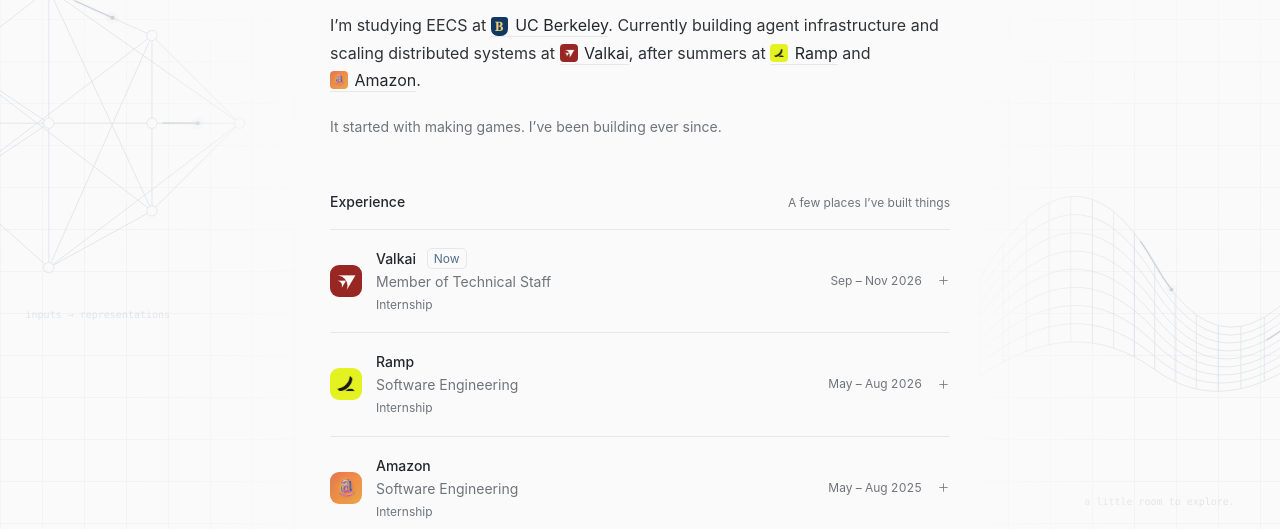
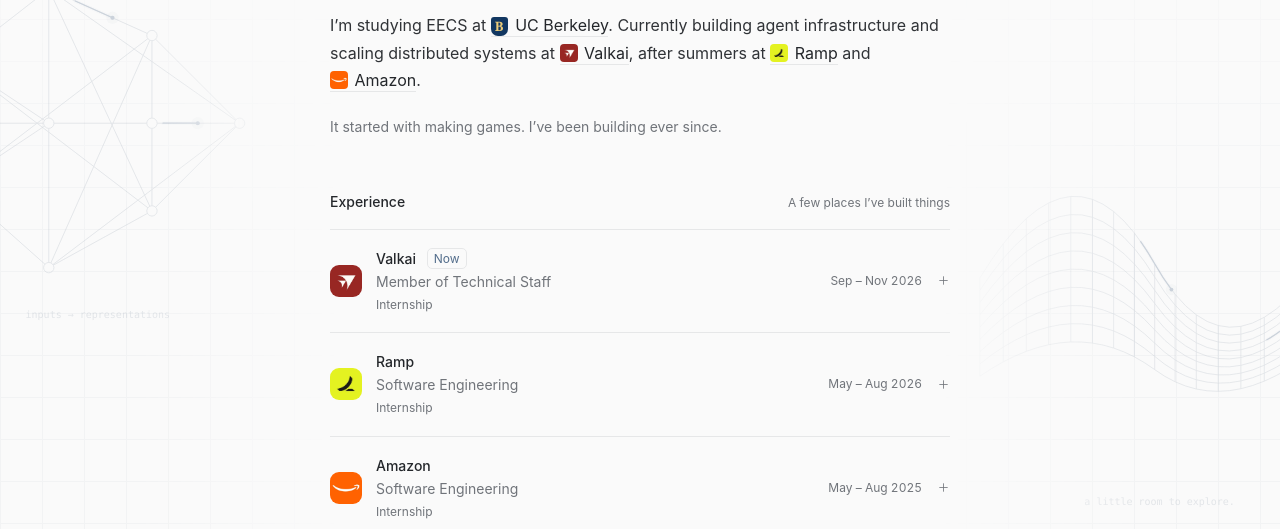
Before and after one commit to bshamloufard/BenPortfolio, a website: page public/index.html in a window 1280 px wide. Shown: the part 271-800 px from the top of the page. Drawn offline with Linux system fonts and the light colour scheme.

Commit message:
Use the new Amazon smile logo

```diff
--- a/public/index.html
+++ b/public/index.html
@@ -98,7 +98,7 @@
 
     <section class="introduction" aria-label="About Ben">
       <p>I build the platforms and infrastructure behind AI agents.</p>
-      <p>I’m studying EECS at <a class="inline-link" href="https://eecs.berkeley.edu/"><span class="berkeley-mark" aria-hidden="true">B</span> UC Berkeley</a>. Currently building agent infrastructure and scaling distributed systems at <a class="inline-link" href="#valkai"><img src="/assets/valkai.jpg" width="18" height="18" alt=""> Valkai</a>, after summers at <a class="inline-link" href="#ramp"><img src="/assets/ramp.jpg" width="18" height="18" alt=""> Ramp</a> and <a class="inline-link" href="#amazon"><img src="/assets/amazon.webp" width="18" height="18" alt=""> Amazon</a>.</p>
+      <p>I’m studying EECS at <a class="inline-link" href="https://eecs.berkeley.edu/"><span class="berkeley-mark" aria-hidden="true">B</span> UC Berkeley</a>. Currently building agent infrastructure and scaling distributed systems at <a class="inline-link" href="#valkai"><img src="/assets/valkai.jpg" width="18" height="18" alt=""> Valkai</a>, after summers at <a class="inline-link" href="#ramp"><img src="/assets/ramp.jpg" width="18" height="18" alt=""> Ramp</a> and <a class="inline-link" href="#amazon"><img src="/assets/amazon.jpg" width="18" height="18" alt=""> Amazon</a>.</p>
       <p class="personal-note">It started with making games. I’ve been building ever since.</p>
     </section>
 
@@ -114,7 +114,7 @@
           <div class="entry-content"><p>Helping engineers run and understand GPU workloads.</p><ul><li>Migrated open-source models onto a custom GPU cluster provisioned with Terraform.</li><li>Built ECS, EKS, and Ray Serve environments, plus GPU monitoring and allocation systems.</li><li>Built multimodal vector storage with Kafka, Postgres, TurboPuffer, and Snowflake.</li></ul><p class="stack">Python · Terraform · Kubernetes · Ray Serve</p><a class="text-link" href="https://ramp.com/">Ramp <svg class="icon small"><use href="#arrow"/></svg></a></div>
         </details>
         <details class="entry" id="amazon">
-          <summary><span class="company-icon"><img src="/assets/amazon.webp" width="32" height="32" alt=""></span><span class="entry-title"><span class="entry-name">Amazon</span><span class="entry-role">Software Engineering</span><span class="entry-type">Internship</span></span><span class="entry-date">May – Aug 2025</span><svg class="icon expand-icon"><use href="#plus"/></svg></summary>
+          <summary><span class="company-icon"><img src="/assets/amazon.jpg" width="32" height="32" alt=""></span><span class="entry-title"><span class="entry-name">Amazon</span><span class="entry-role">Software Engineering</span><span class="entry-type">Internship</span></span><span class="entry-date">May – Aug 2025</span><svg class="icon expand-icon"><use href="#plus"/></svg></summary>
           <div class="entry-content"><p>Making LLM behavior easier to trace, evaluate, and debug.</p><ul><li>Built RAG and agent tracing APIs to track over 1 million queries, including latency, cost, and token usage.</li><li>Created PRISM to summarize model performance across 10,000+ datapoints using clustering and NLP.</li><li>Built a React evaluator for 500+ live LLM sessions, reducing evaluation and debug time by over 40%.</li></ul><p class="stack">React · REST APIs · RAG · NLP · Evaluation</p></div>
         </details>
       </div>
```
Also changed, not shown: public/assets/amazon.jpg (added), 1 other file.
